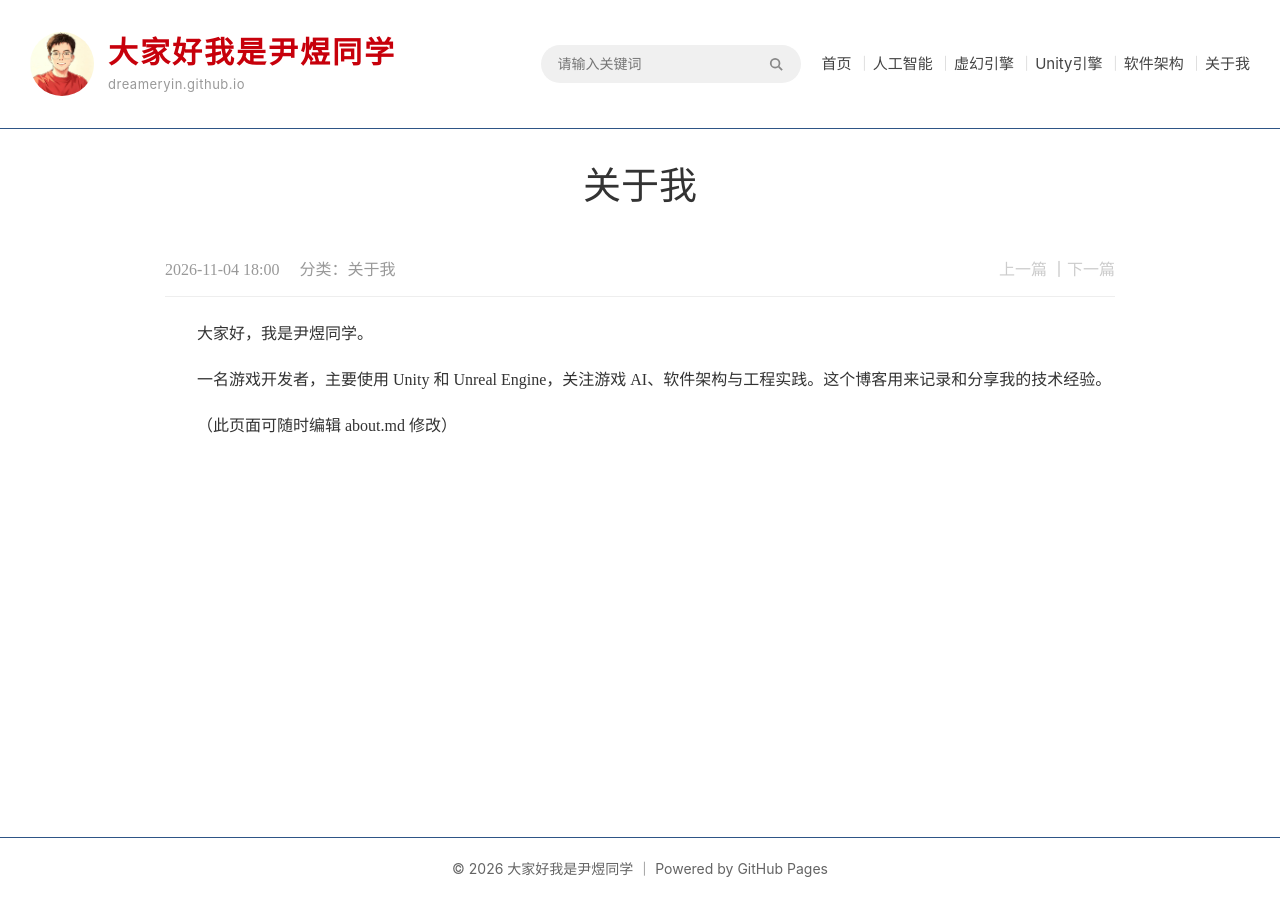
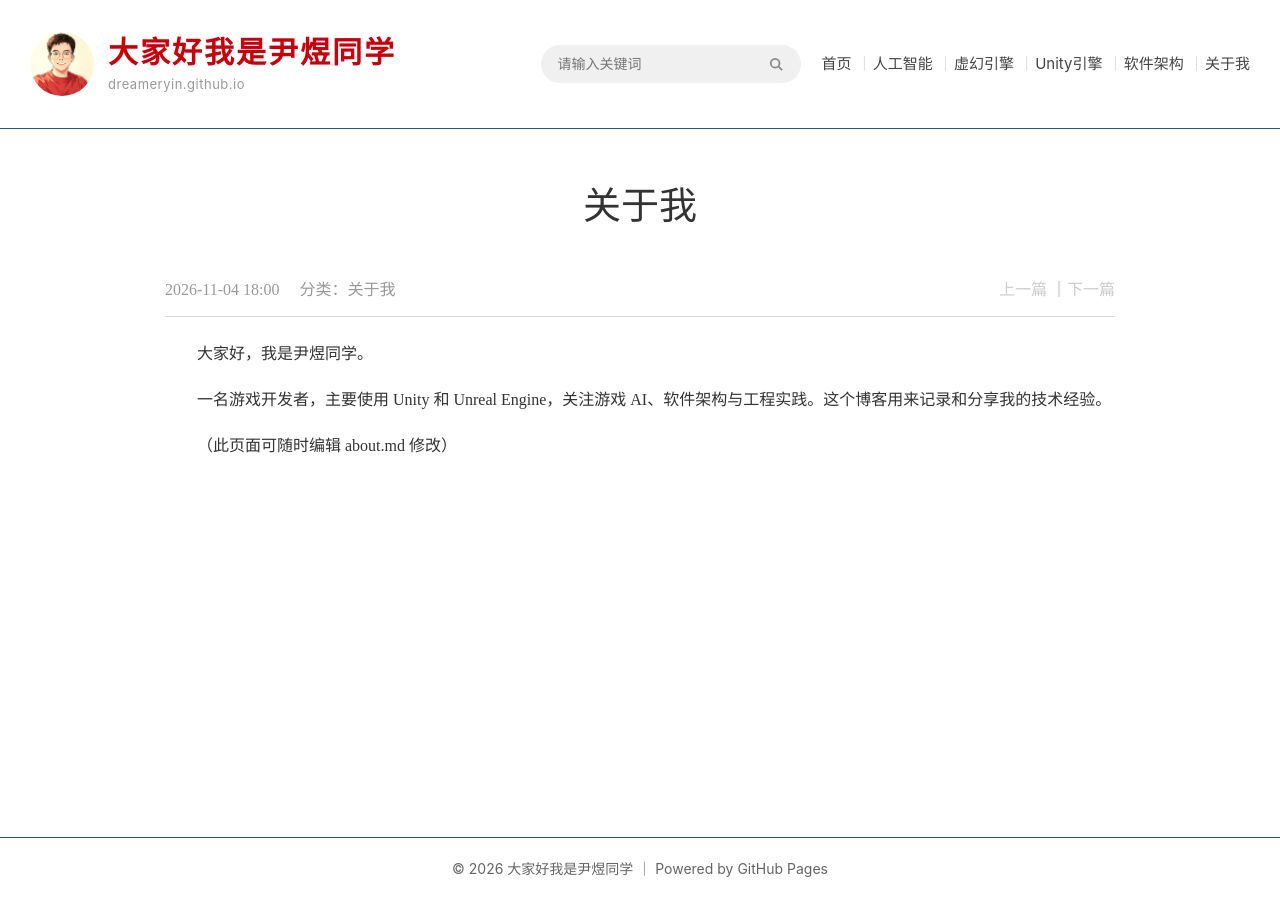
Before and after one commit to dreameryin/dreameryin.github.io, a Jekyll site: the page built from about.md, in a window 1280 px wide. Built offline with Jekyll 4.4.1, drawn with Linux system fonts in a browser that asks for light colours.

Commit message:
修改样式

```diff
--- a/assets/css/style.css
+++ b/assets/css/style.css
@@ -451,7 +451,7 @@ ul {
 .post {
   max-width: 1070px;
   margin: 0 auto;
-  padding: 30px 60px 80px;
+  padding: 50px 60px 80px;
 }
 
 /* 正文标题：gov.cn 文章页 h1 实测（38px 微软雅黑、常规粗细、居中、#333 黑色系、行高 56px） */
@@ -473,7 +473,7 @@ ul {
   font-family: "SimSun", "宋体", "Noto Serif SC", serif;
   font-size: 16px;
   color: #999999;
-  border-bottom: 1px solid #eeeeee;
+  border-bottom: 1px solid #dcdcdc;
   padding-bottom: 14px;
   margin-top: 16px;
 }
```
